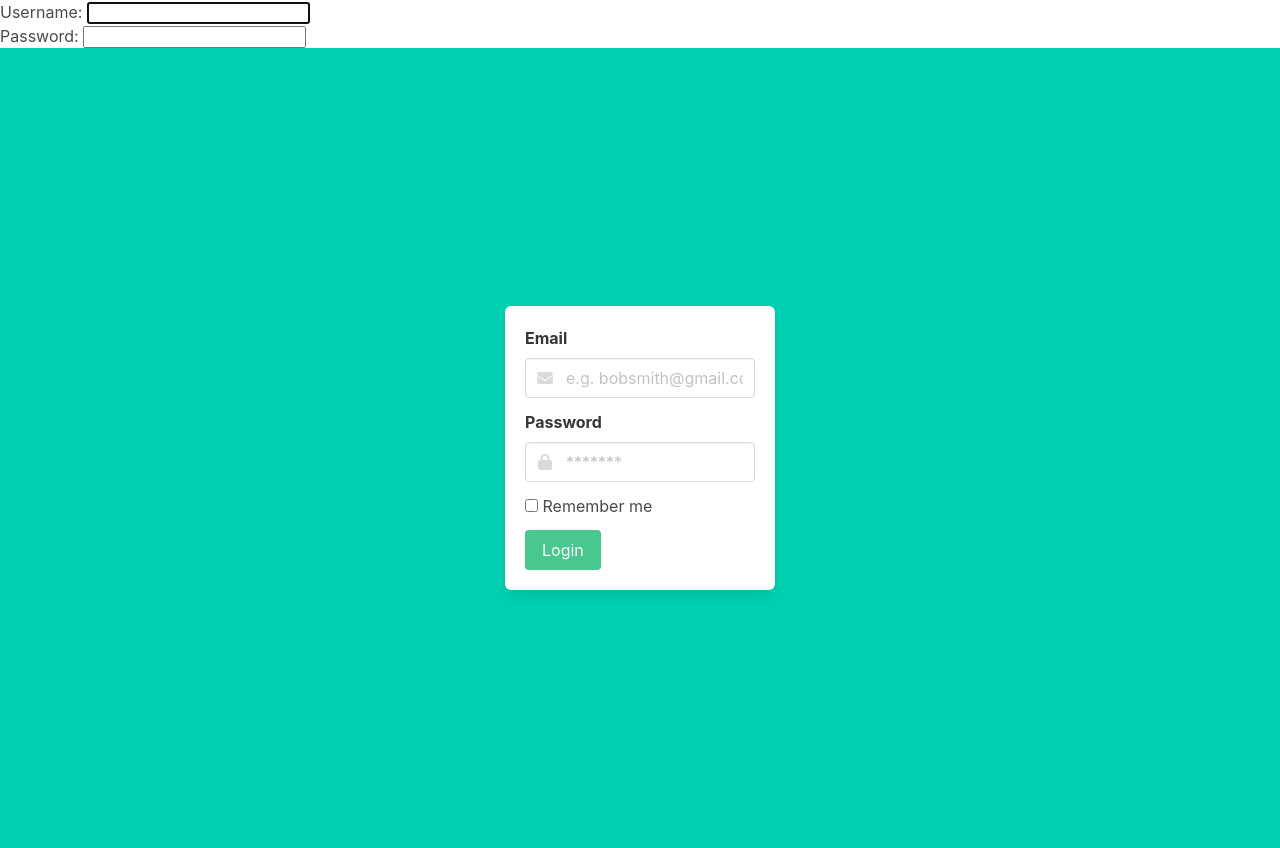
After one commit to dstrants/mchoice, a Django app: page /auth/login/ in a window 1280 px wide. The commit adds this page. Run offline with Django 3.2, Linux system fonts and the light colour scheme; some libraries are stand-ins or nearby versions.

Commit message:
adds login page

```diff
--- a/mchoice/settings.py
+++ b/mchoice/settings.py
@@ -69,3 +69,4 @@ STATIC_URL = '/static/'
 STATICFILES_DIRS = [
     os.path.join(BASE_DIR, "static"),
 ]
+LOGIN_REDIRECT_URL = 'tests:home'
--- a/mchoice/urls.py
+++ b/mchoice/urls.py
@@ -3,6 +3,7 @@ from django.contrib import admin
 from tests import urls as test_urls
 
 urlpatterns = [
-    url(r'^admin/', admin.site.urls),
-    url('', include(test_urls))
+    url('admin/', admin.site.urls),
+    url('', include(test_urls)),
+    url('auth/', include('django.contrib.auth.urls')),
 ]
--- a/templates/_navbar.html
+++ b/templates/_navbar.html
@@ -13,11 +13,11 @@
       <div class="navbar-item">
         <div class="buttons">
             {% if user.is_authenticated %}
-                <a class="button is-light">
+                <a href="{% url 'logout' %}" class="button is-light">
                     Log out
                 </a>
             {% else %}
-                <a class="button is-light">
+                <a href="{% url 'login' %}" class="button is-light">
                     Log in
                 </a>
             {% endif %}
--- /dev/null
+++ b/templates/registration/login.html
@@ -0,0 +1,58 @@
+<!DOCTYPE html>
+<html lang="en">
+<head>
+    {% load static %}
+    <meta charset="UTF-8">
+    <meta name="viewport" content="width=device-width, initial-scale=1.0">
+    <meta http-equiv="X-UA-Compatible" content="ie=edge">
+    <title>Mchoice | Login</title>
+    <link rel="stylesheet" href="https://cdn.jsdelivr.net/npm/bulma@0.8.0/css/bulma.min.css">
+    <link rel="stylesheet" href="{% static 'style.css'%}">
+    <script src="https://kit.fontawesome.com/51ae16f369.js" crossorigin="anonymous"></script>
+</head>
+<body>
+    {{form.as_p}}
+    <section class="hero is-primary is-fullheight">
+        <div class="hero-body">
+          <div class="container">
+            <div class="columns is-centered">
+              <div class="column is-5-tablet is-4-desktop is-3-widescreen">
+                <form action="" class="box" method="POST">
+                    {% csrf_token %}
+                  <div class="field">
+                    <label for="" class="label">Email</label>
+                    <div class="control has-icons-left">
+                      <input type="text" name='username' id='id_username' required autocomplete="username" maxlength="150" placeholder="e.g. bobsmith@gmail.com" class="input" required>
+                      <span class="icon is-small is-left">
+                        <i class="fa fa-envelope"></i>
+                      </span>
+                    </div>
+                  </div>
+                  <div class="field">
+                    <label for="" class="label">Password</label>
+                    <div class="control has-icons-left">
+                      <input type="password" name='password' id='id_password' autocomplete="current-password" placeholder="*******" class="input" required>
+                      <span class="icon is-small is-left">
+                        <i class="fa fa-lock"></i>
+                      </span>
+                    </div>
+                  </div>
+                  <div class="field">
+                    <label for="" class="checkbox">
+                      <input type="checkbox">
+                     Remember me
+                    </label>
+                  </div>
+                  <div class="field">
+                    <button class="button is-success">
+                      Login
+                    </button>
+                  </div>
+                </form>
+              </div>
+            </div>
+          </div>
+        </div>
+      </section>
+</body>
+</html>
```
Also changed, not shown: db.sqlite3.
